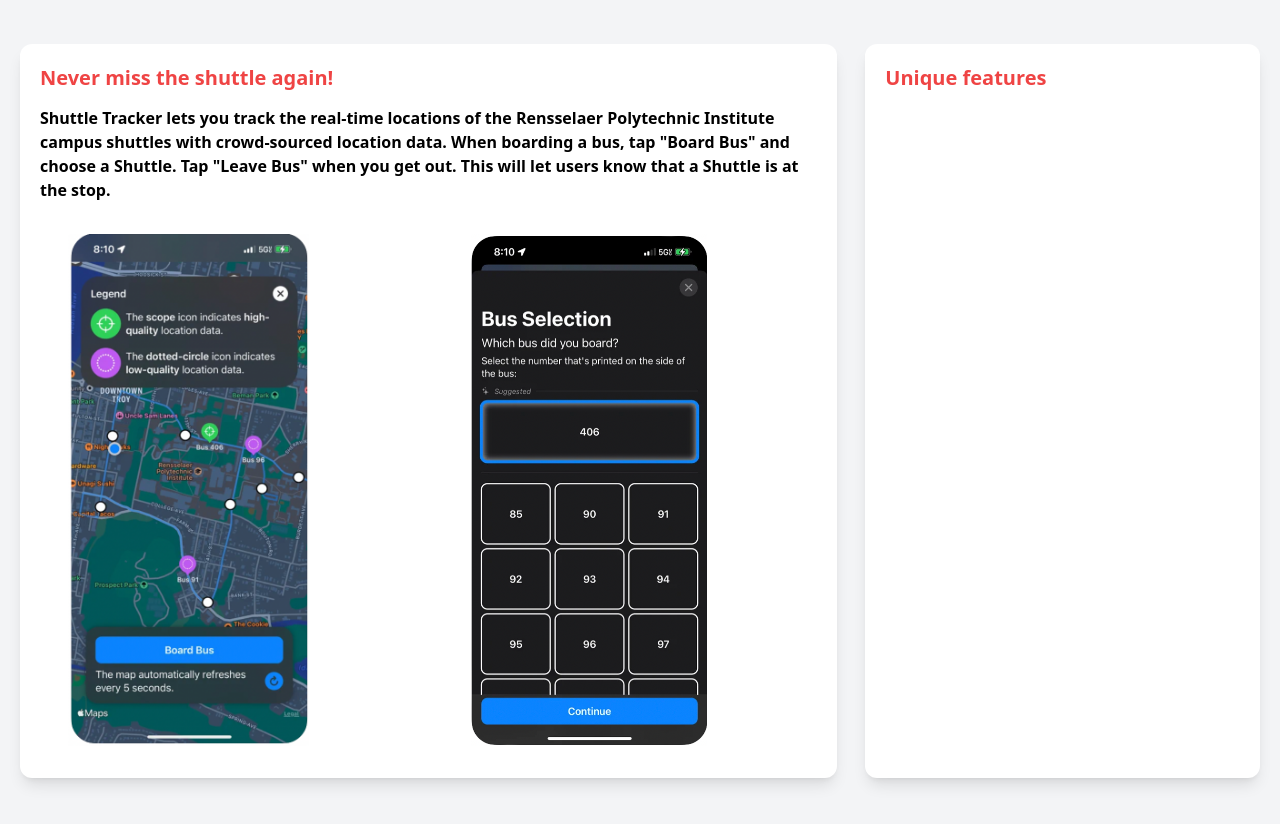
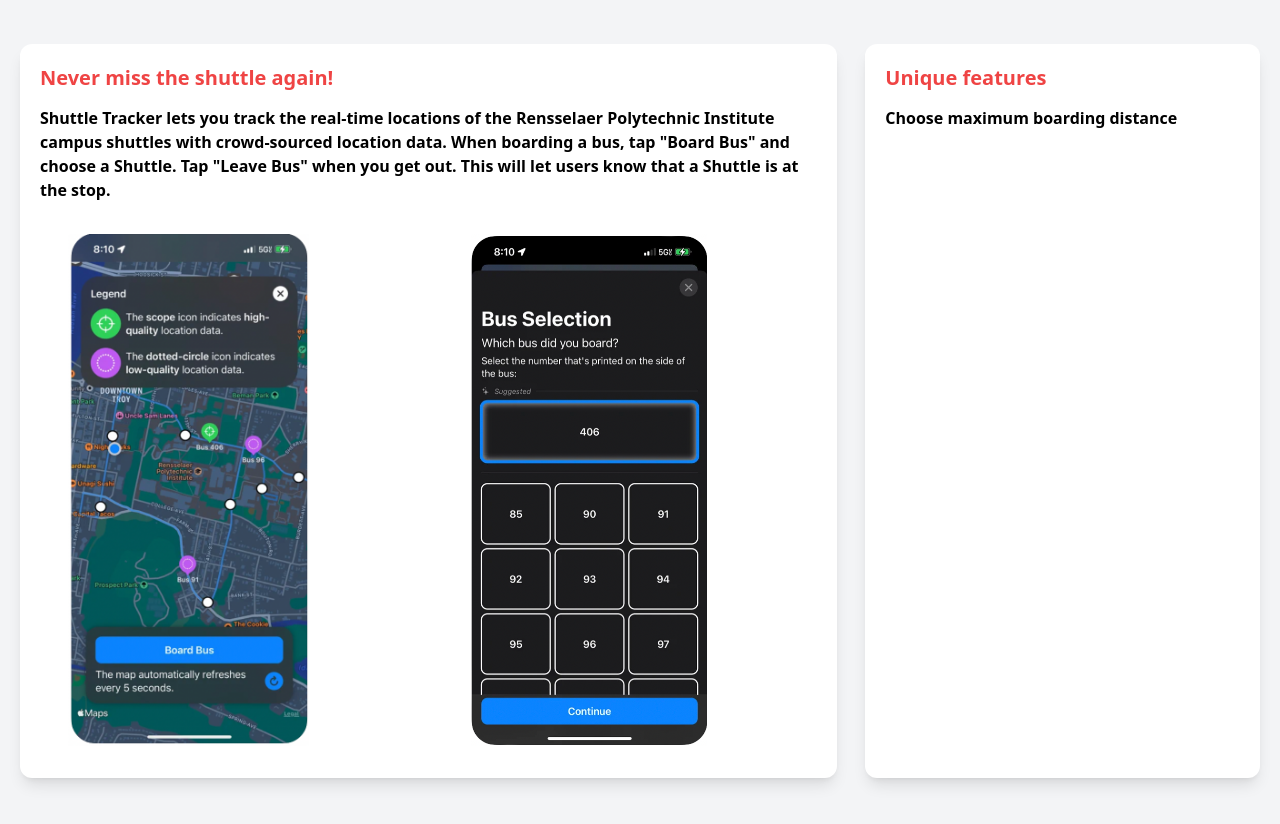
Before and after one commit to tommytrg297/MyWebsite, a React (Create React App) app: page / in a window 1280 px wide. Shown: the part 1036-1860 px from the top of the page. Built offline with nearby package versions, Linux system fonts and the light colour scheme.

Commit message:
Update ShuttleTracker.js

```diff
--- a/src/components/ShuttleTracker.js
+++ b/src/components/ShuttleTracker.js
@@ -10,7 +10,6 @@
     <div className="grid grid-cols-3 gap-7" >
 
         <div className="col-span-2 bg-white shadow-lg rounded-xl p-2 ">
-
         <p className = " text-md sm:text-xl text-red-500 text-left font-semibold  pt-3 p-3 ">
             Never miss the shuttle again!</p>
 
@@ -19,8 +18,6 @@
         When boarding a bus, tap "Board Bus" and choose a Shuttle. Tap "Leave Bus" when you get out. This will let users know that a Shuttle is at the stop.
          </p>
 
-
-
         <div className = " flex pt-8 pb-6">
        <img src={img1} className=" object-scale-down h-[32rem] w-2/5"></img>
        <img src={img2} className=" object-scale-down h-[32rem] w-3/5"></img>
@@ -28,9 +25,15 @@
         </div>
 
 
+
+
         <div className=" col-span-1 bg-white shadow-lg rounded-xl p-2 ">
             <p className = " text-md sm:text-xl text-red-500 text-left font-semibold  pt-3 p-3 ">
             Unique features</p>
+
+            <p className = " text-md sm:text-md text-black text-left font-semibold pt-0.5 pl-3 ">
+                Choose maximum boarding distance
+            </p>
         </div>
 
 
```
